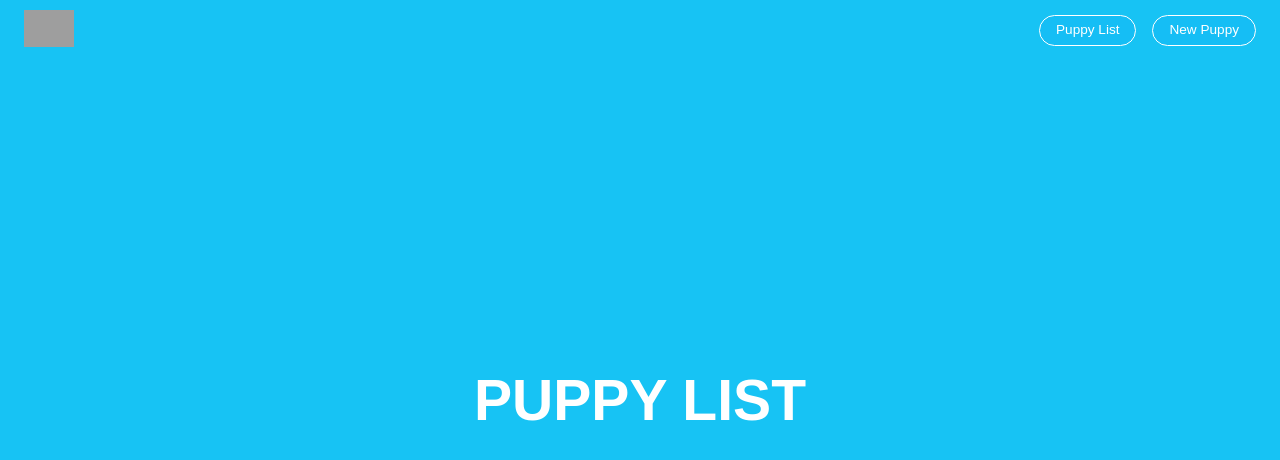
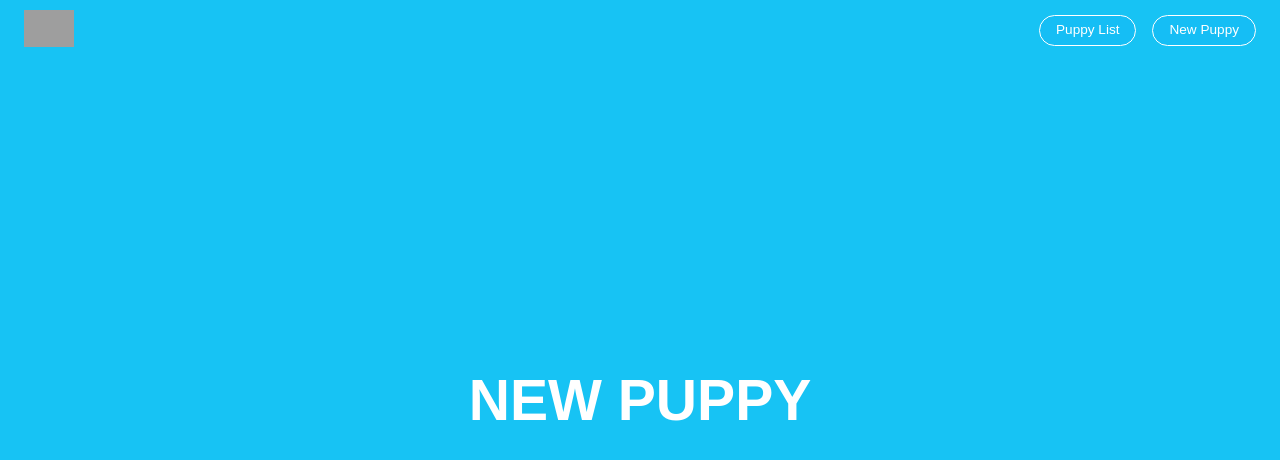
Before and after one commit to whlong1/puppies-front, a React (Create React App) app: page /puppies/new in a window 1280 px wide. Shown: the top 460 px of the page. Built offline with nearby package versions, Linux system fonts and the light colour scheme; grey boxes are pictures that could not be loaded; the HTML template or start-up script is replaced by a standard one.

Commit message:
Clean up page titles, add initial list item styling

```diff
--- a/src/index.css
+++ b/src/index.css
@@ -104,7 +104,14 @@ h1 {
   margin: 5px;
   height: 220px;
   border: 1px solid white;
+  border-radius: 20px;
 }
+
+
+
+
+
+
 
 
 
--- a/src/pages/NewPuppy.jsx
+++ b/src/pages/NewPuppy.jsx
@@ -1,7 +1,7 @@
 const NewPuppy = () => {
   return (
     <main className="new">
-      <h1>PUPPY LIST</h1>
+      <h1>NEW PUPPY</h1>
     </main>
   )
 }
--- a/src/pages/PuppyList.jsx
+++ b/src/pages/PuppyList.jsx
@@ -4,7 +4,9 @@ const PuppyList = () => {
       <h1>PUPPY LIST</h1>
       <ul>
         {[1, 2, 3, 4, 5, 6, 7, 8, 9, 10].map((p) => (
-          <li key={p}>{p}</li>
+          <li key={p}>
+            {p}
+          </li>
         ))}
       </ul>
     </main>
```
